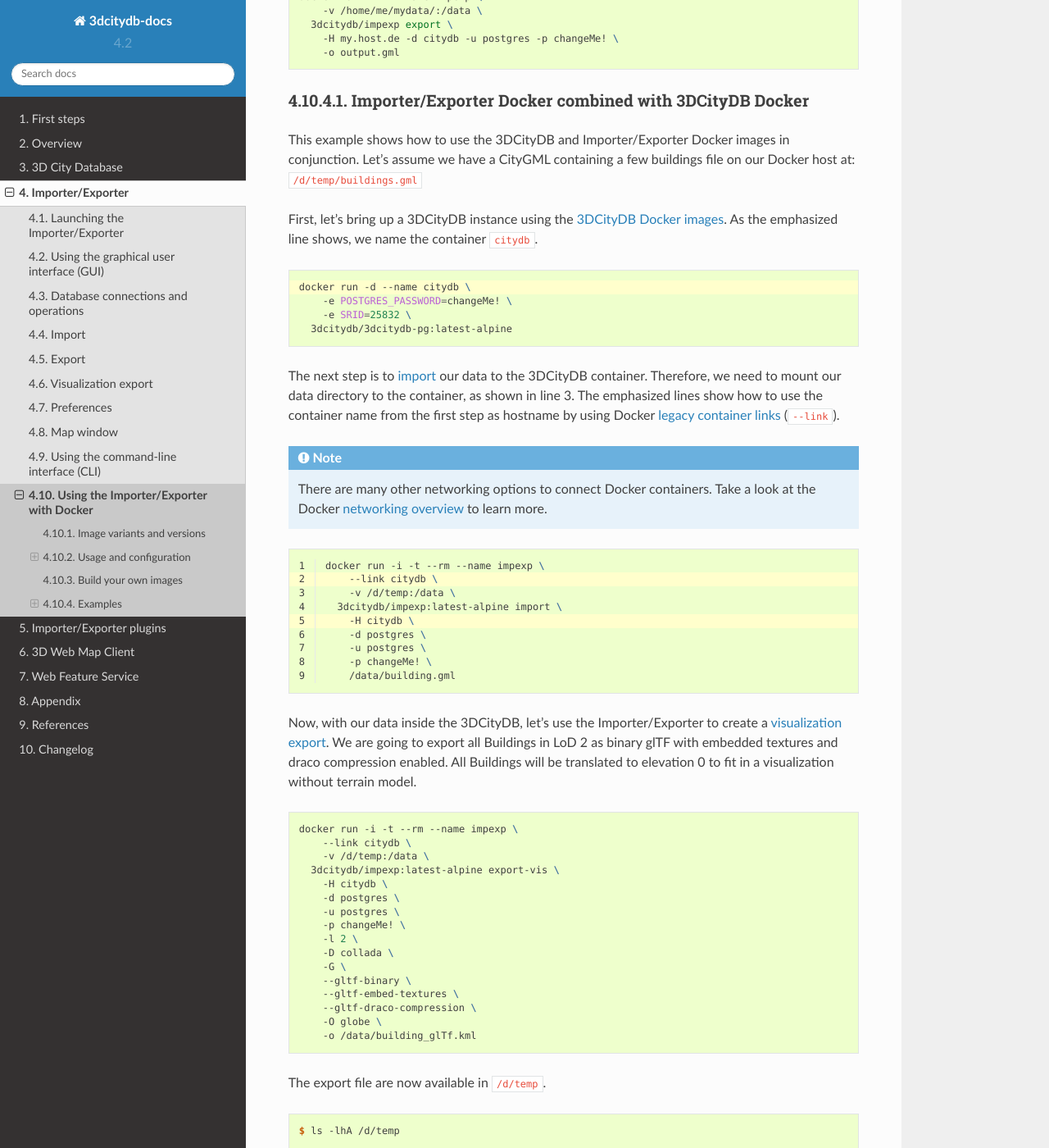
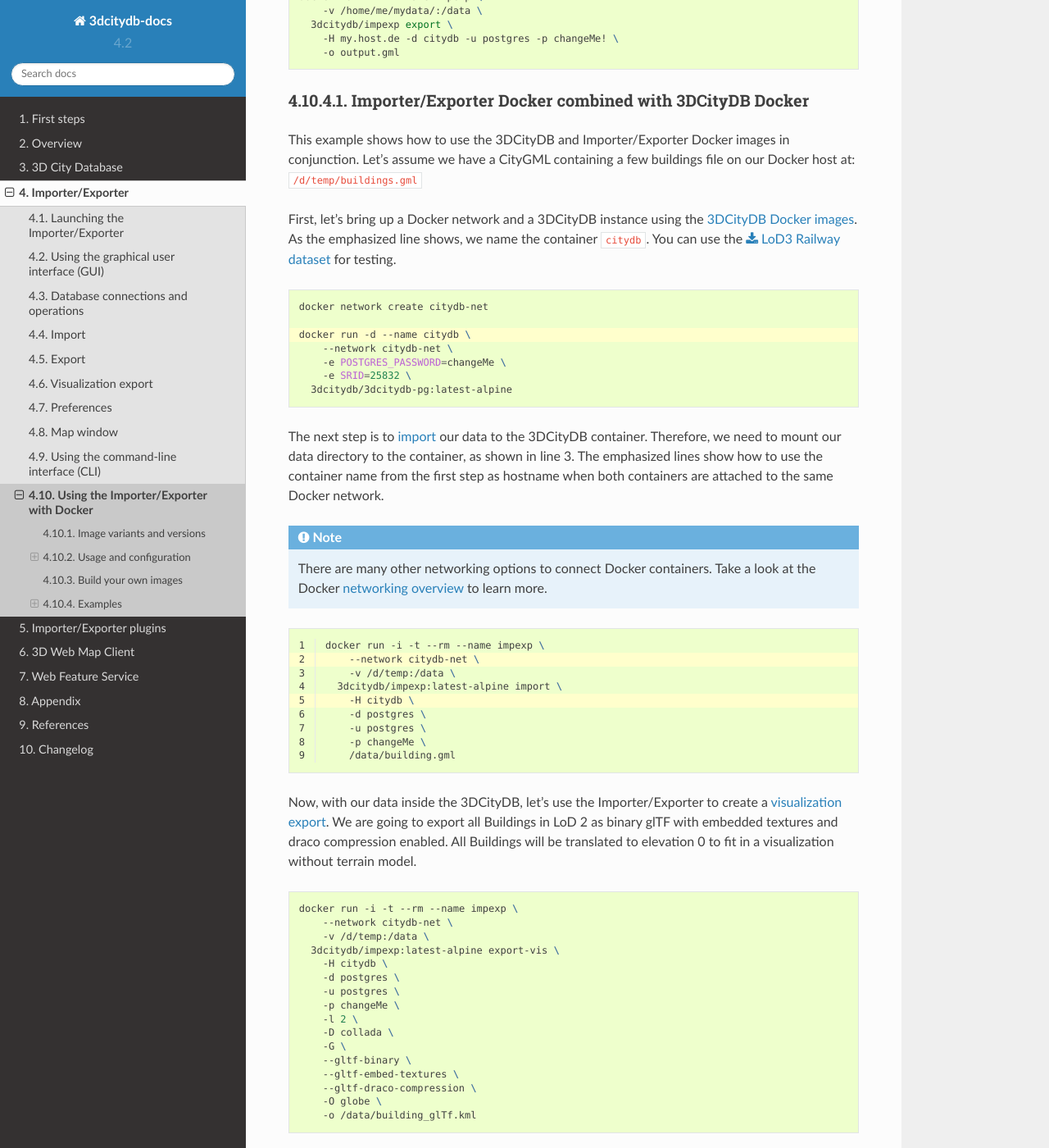
Before and after one commit to 3dcitydb/3dcitydb-docs, a Sphinx documentation site: the page built from source/impexp/docker.rst, in a window 1280 px wide and 1400 px high, scrolled down 6107 px. Shown: the whole window at 82% size. Built offline with Sphinx 7.4.7 and the Read the Docs theme 2.0.0, drawn with Linux system fonts in a browser that asks for light colours; some of the changed text lies outside the part shown.

Commit message:
replaced depreacted docker run --link

```diff
--- a/source/impexp/docker.rst
+++ b/source/impexp/docker.rst
@@ -353,15 +353,20 @@
 in conjunction. Let's assume we have a CityGML containing a few buildings
 file on our Docker host at: ``/d/temp/buildings.gml``
 
-First, let's bring up a 3DCityDB instance using the
+First, let's bring up a Docker network and a 3DCityDB instance using the
 :ref:`3DCityDB Docker images <citydb_docker_chapter>`.
-As the emphasized line shows, we name the container ``citydb``.
+As the emphasized line shows, we name the container ``citydb``. You can use the
+:download:`LoD3 Railway dataset <https://github.com/3dcitydb/importer-exporter/raw/master/resources/samples/Railway%20Scene/Railway_Scene_LoD3.zip>`
+for testing.
 
 .. code-block:: bash
-  :emphasize-lines: 1
+  :emphasize-lines: 3
+
+  docker network create citydb-net
 
   docker run -d --name citydb \
-      -e POSTGRES_PASSWORD=changeMe! \
+      --network citydb-net \
+      -e POSTGRES_PASSWORD=changeMe \
       -e SRID=25832 \
     3dcitydb/3dcitydb-pg:latest-alpine
 
@@ -369,8 +374,7 @@
 the 3DCityDB container. Therefore, we need to mount our data directory to
 the container, as shown in line 3.
 The emphasized lines show how to use the container name from the first step
-as hostname by using Docker `legacy container links <https://docs.docker.com/
-network/links/>`_ (``--link``).
+as hostname when both containers are attached to the same Docker network.
 
 .. note:: There are many other networking options to connect Docker containers.
   Take a look at the Docker `networking overview <https://docs.docker.com/
@@ -381,13 +385,13 @@
   :emphasize-lines: 2,5
 
   docker run -i -t --rm --name impexp \
-      --link citydb \
+      --network citydb-net \
       -v /d/temp:/data \
     3dcitydb/impexp:latest-alpine import \
       -H citydb \
       -d postgres \
       -u postgres \
-      -p changeMe! \
+      -p changeMe \
       /data/building.gml
 
 Now, with our data inside the 3DCityDB, let's use the Importer/Exporter to
@@ -399,13 +403,13 @@
 .. code-block:: bash
 
   docker run -i -t --rm --name impexp \
-      --link citydb \
+      --network citydb-net \
       -v /d/temp:/data \
     3dcitydb/impexp:latest-alpine export-vis \
       -H citydb \
       -d postgres \
       -u postgres \
-      -p changeMe! \
+      -p changeMe \
       -l 2 \
       -D collada \
       -G \
@@ -426,11 +430,13 @@
   -rwxrwxrwx 1 theUser theUser  310 May  6 17:55 building_glTf_collada_MasterJSON.json*
   -rwxrwxrwx 1 theUser theUser 3.2M May  5 16:25 buildings.gml*
 
-As we are done now, the 3DCityDB container is no longer needed and can be removed:
+As we are done now, the 3DCityDB container and the network are no
+longer needed and can be removed:
 
 .. code-block:: bash
 
   docker rm -f -v citydb
+  docker network rm citydb-net
 
 .. Images ---------------------------------------------------------------------
 
```
Also changed, not shown: source/3dcitydb/docker.rst (+13 -10 lines).
